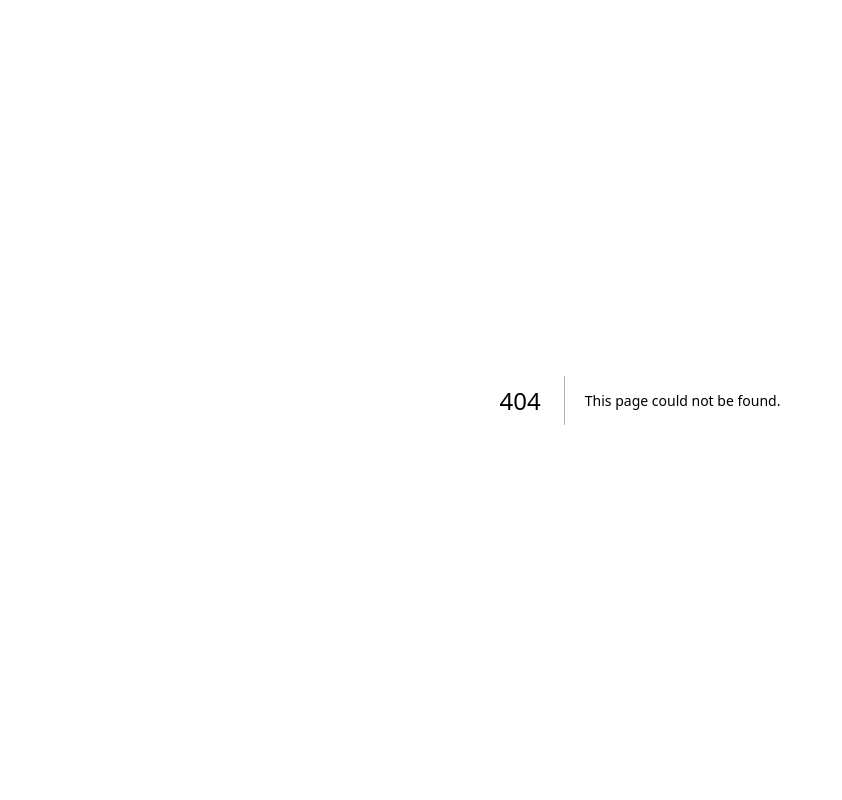
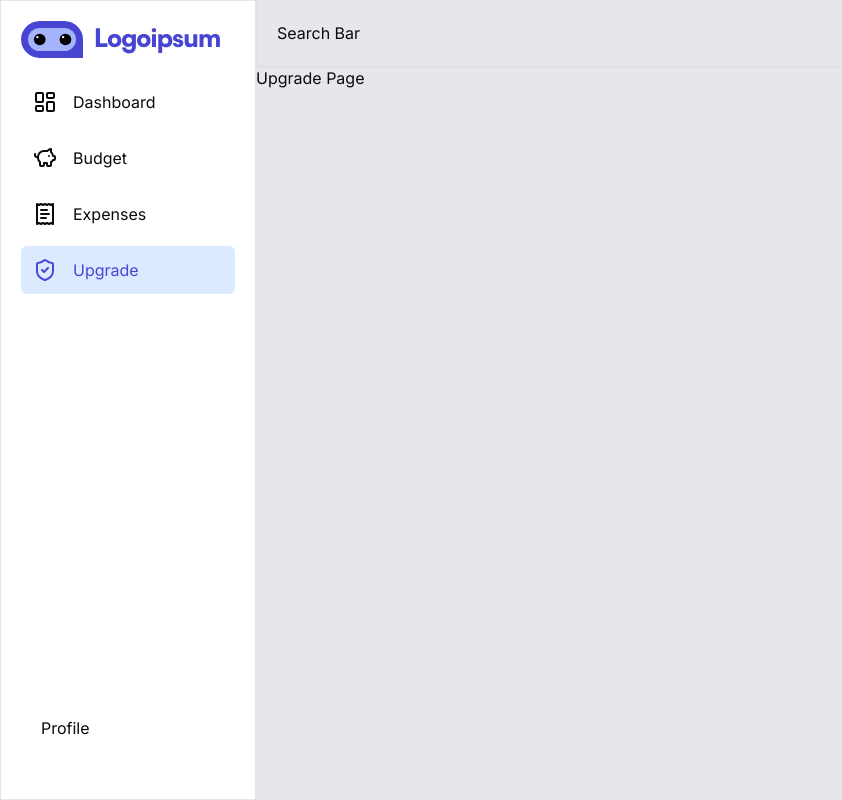
Before and after one commit to Bijay-Shre-stha/Expense-Tracker, a Next.js app: page /dashboard/upgrade in a window 1280 px wide. Before the commit this address had no page. Shown: the whole page, without its empty margins (0-842 px from the left). Built offline with nearby package versions, Linux system fonts and the light colour scheme.

Commit message:
Add Expenses and Upgrade pages with basic structure

```diff
--- /dev/null
+++ b/src/app/(routes)/dashboard/expenses/page.tsx
@@ -0,0 +1,11 @@
+import React from 'react'
+
+const ExpensesPage = () => {
+    return (
+        <div>
+            Expanses Page
+        </div>
+    )
+}
+
+export default ExpensesPage
--- /dev/null
+++ b/src/app/(routes)/dashboard/upgrade/page.tsx
@@ -0,0 +1,11 @@
+import React from 'react'
+
+const UpgradePage = () => {
+    return (
+        <div>
+            Upgrade Page
+        </div>
+    )
+}
+
+export default UpgradePage
```
